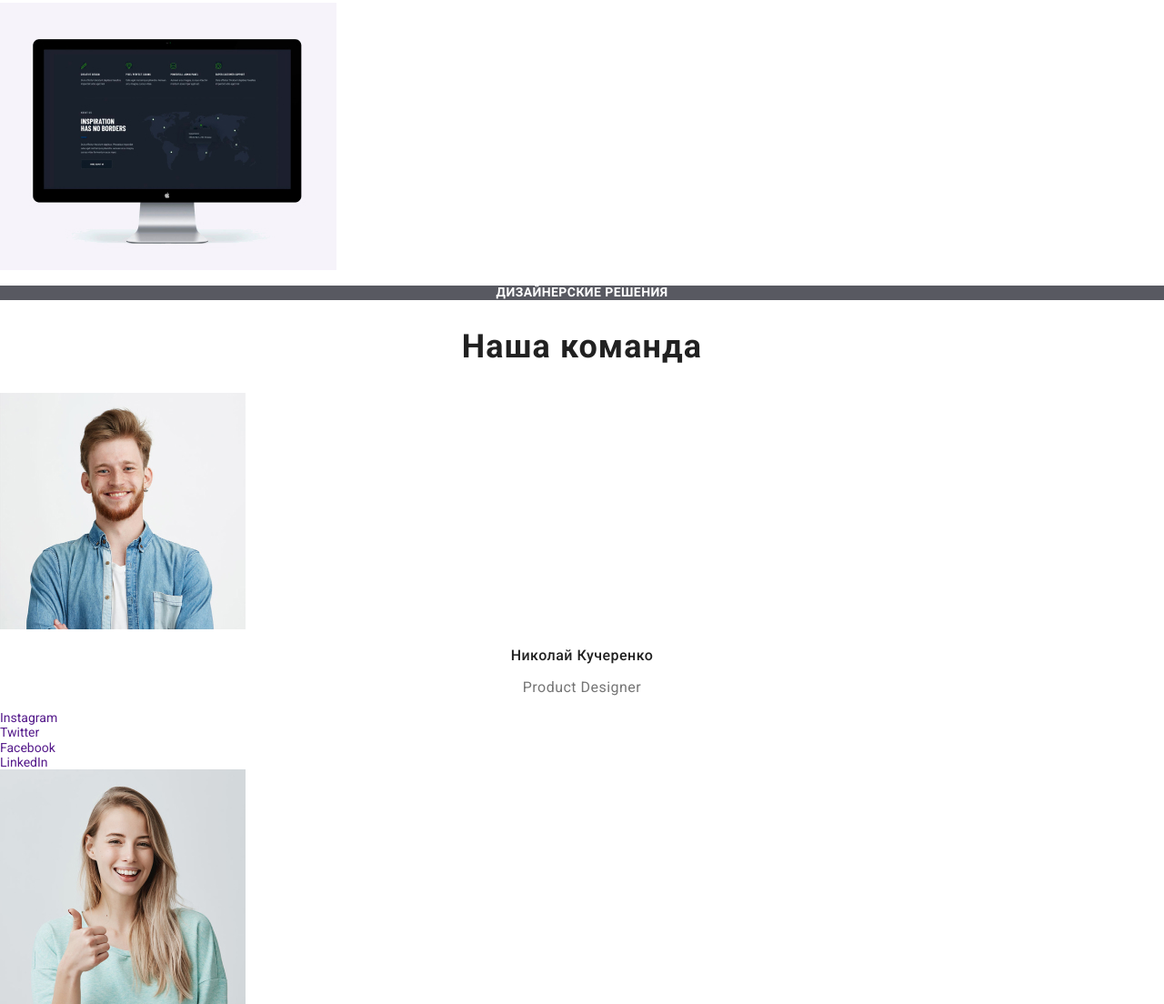
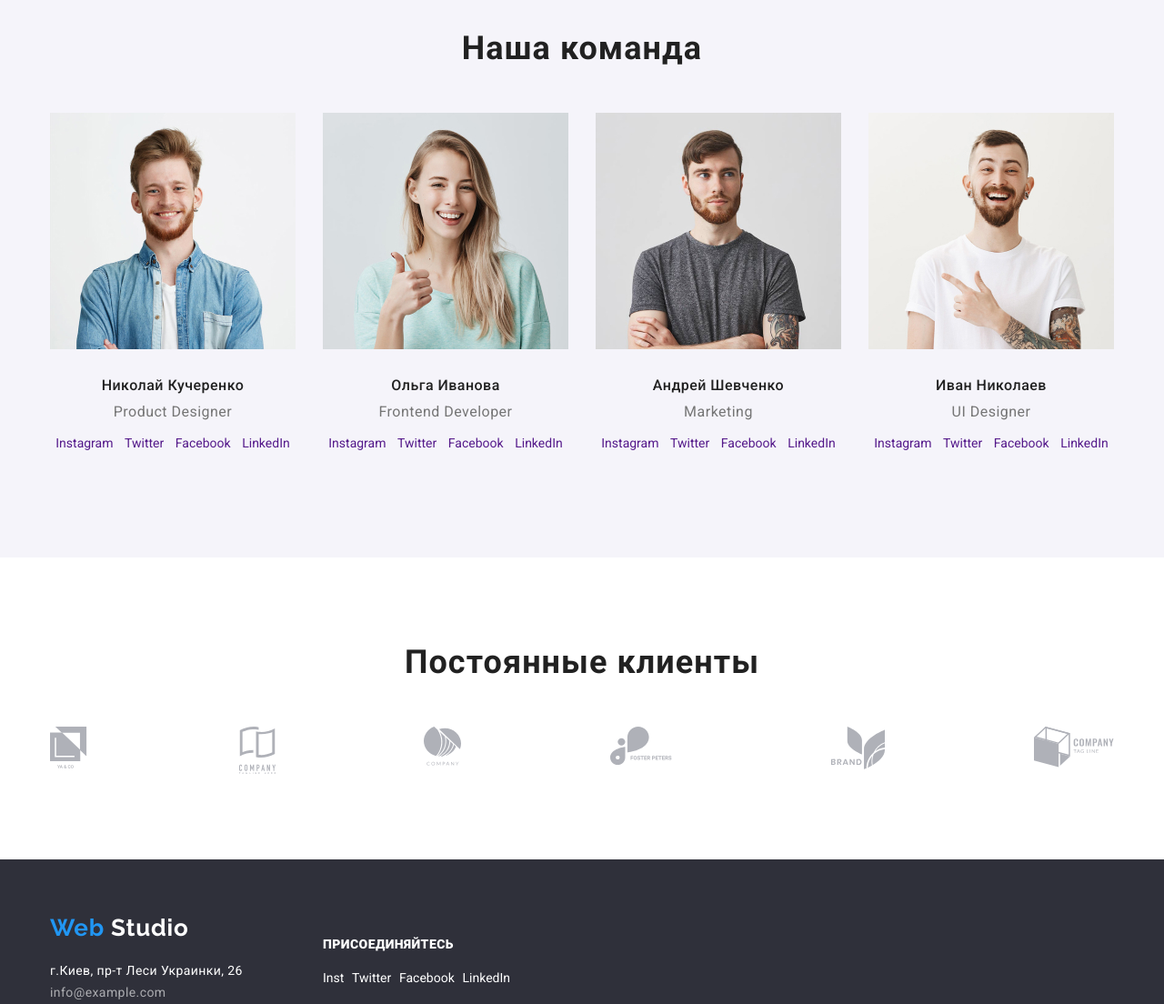
Before and after one commit to Viktoriia-Ksenofontova/goit-markup-hw-03, a plain HTML site: page index.html in a window 1280 px wide. Shown: the part 1696-2800 px from the top of the page at 91% size. Drawn offline with Linux system fonts and the light colour scheme.

Commit message:
flex для index.html

```diff
--- a/css/styles.css
+++ b/css/styles.css
@@ -34,12 +34,33 @@ body {
   margin-right: auto;
   margin-left: auto;
 }
+.navig-list,
+.preference-list,
+.services-list,
+.team-list,
+.client-list,
+.social-list {
+  display: flex;
+  margin: 0;
+  padding: 0;
+  list-style: none;
+}
+
+.link {
+  text-decoration: none;
+}
+
+h2,
+h3 {
+  margin: 0;
+}
+img {
+  display: block;
+}
+
 /* стилизация для header и footer */
-.site-navig {
-  display: flex;
-}
+.site-navig .container,
 .main-navig,
-.navig-list,
 .main-navig-address {
   display: flex;
   align-items: center;
@@ -66,8 +87,8 @@ body {
 }
 .navig.link {
   display: block;
-  padding-top: 30px;
-  padding-bottom: 30px;
+  padding-top: 32px;
+  padding-bottom: 32px;
 
   color: var(--title-text-color);
   font-weight: 500;
@@ -81,8 +102,8 @@ body {
 .main-navig-address .telephone,
 .main-navig-address .mail {
   display: block;
-  padding-top: 30px;
-  padding-bottom: 30px;
+  padding-top: 32px;
+  padding-bottom: 32px;
 
   font-style: normal;
   font-weight: 500;
@@ -112,10 +133,28 @@ footer {
   background-color: var(--footer-background-color);
   color: var(--primary-white);
 }
+footer .container {
+  display: flex;
+}
+.footer-left {
+  margin-top: 60px;
+  margin-right: 69px;
+  margin-bottom: 60px;
+
+  width: 231px;
+}
+.footer-center {
+  margin-top: 72px;
+  width: 206px;
+}
 footer .logo {
+  display: block;
+  margin-bottom: 20px;
+
   color: var(--primary-white);
 }
 .contact-info {
+  display: block;
   line-height: 1.71;
   font-style: normal;
   letter-spacing: 0.03em;
@@ -123,28 +162,38 @@ footer .logo {
 .contact-info .link {
   color: var(--footer-info-text);
 }
+.contact-info-mail {
+  margin-top: 9px;
+  margin-bottom: 9px;
+}
 .call-to-action {
+  margin-bottom: 20px;
+
   font-weight: 700;
   line-height: 1.14;
   letter-spacing: 0.03em;
   text-transform: uppercase;
 }
+.footer-center .social-list {
+  justify-content: space-between;
+}
+.footer-center .social-list-item.link {
+  display: block;
+  color: var(--primary-white);
+}
 /* стилизация основной части index.html*/
-.navig-list,
-.preference-list,
-.services-list,
-.team-list,
-.client-list,
-.social-list {
-  list-style: none;
-  margin: 0;
-  padding: 0;
+
+/*секция - Герой*/
+.hero {
+  padding-top: 200px;
+  padding-bottom: 200px;
 }
-.link {
-  text-decoration: none;
-}
-/*секция - Герой*/
 .hero-title {
+  margin-top: 0;
+  margin-left: 0;
+  margin-right: 0;
+  margin-bottom: 30px;
+
   color: var(--primary-white);
   background-color: rgba(47, 48, 58, 0.8);
   font-weight: 900;
@@ -156,10 +205,16 @@ footer .logo {
 }
 .hero-btn {
   display: block;
-  padding: 10px 32px 10px 32px;
+  margin-left: auto;
+  margin-right: auto;
+  padding-top: 10px;
+  padding-right: 32px;
+  padding-bottom: 10px;
+  padding-left: 32px;
+
   min-width: 200px;
   border-radius: 4px;
-  border-style: none;
+  border: none;
   text-align: center;
   color: var(--primary-white);
   background-color: var(--accent-color);
@@ -169,7 +224,28 @@ footer .logo {
   letter-spacing: 0.06em;
 }
 /*секция - Наши преимущества*/
+.preference {
+  padding-top: 94px;
+  padding-bottom: 47px;
+}
+.preference-item {
+  flex-basis: 270px;
+}
+.preference-item:not(:last-child),
+.services-item:not(:last-child),
+.team-item:not(:last-child) {
+  margin-right: 30px;
+}
+.preference-item img {
+  margig-top: 25px;
+  margin-bottom: 25px;
+  margin-left: auto;
+  margin-right: auto;
+}
 .preference-subtitle {
+  margin-top: 30px;
+  margin-bottom: 10px;
+
   font-weight: 700;
   font-size: 14px;
   line-height: 1.14;
@@ -182,9 +258,15 @@ footer .logo {
   letter-spacing: 0.03em;
 }
 /* секция - Наши услуги, Наша команда, Постоянные клиенты*/
+.services {
+  padding-top: 47px;
+  padding-bottom: 94px;
+}
 .services-title,
 .team-title,
 .client-title {
+  margin-bottom: 50px;
+
   font-weight: 700;
   font-size: 36px;
   line-height: 1.17;
@@ -193,6 +275,11 @@ footer .logo {
   color: var(--title-text-color);
 }
 .services-text {
+  margin-top: 0;
+  margin-bottom: 0;
+  padding-top: 27px;
+  padding-bottom: 27px;
+
   line-height: 1.14;
   text-align: center;
   letter-spacing: 0.03em;
@@ -200,7 +287,17 @@ footer .logo {
   color: var(--primary-white);
   background-color: rgba(47, 48, 58, 0.8);
 }
+.team {
+  padding-top: 94px;
+  padding-bottom: 94px;
+  background-color: #f5f4fa;
+}
+.team-item > img {
+  margin-bottom: 30px;
+}
 .team-subtitle {
+  margin-bottom: 10px;
+
   font-weight: 500;
   font-size: 16px;
   line-height: 1.19;
@@ -209,11 +306,30 @@ footer .logo {
   color: var(--title-text-color);
 }
 .team-position {
+  margin-top: 0;
+  margin-bottom: 16px;
+
   font-size: 16px;
   line-height: 1.19;
   text-align: center;
   letter-spacing: 0.03em;
 }
+.team-item .social-list {
+  margin-bottom: 24px;
+  justify-content: space-around;
+}
+
+.clients {
+  padding-top: 94px;
+  padding-bottom: 94px;
+}
+.client-list {
+  justify-content: space-between;
+}
+.client-list-item {
+  align-items: center;
+}
+
 /* стилизация основной части portfolio.html*/
 .filter,
 .works-examples {
--- a/index.html
+++ b/index.html
@@ -12,8 +12,8 @@
     <link rel="stylesheet" href="./css/styles.css" />
   </head>
   <body>
+    <header class="site-navig">
       <div class="container">
-    <header class="site-navig">
         <nav class="main-navig">
           <a href="./index.html" lang="en" class="logo link">
             <span class="accent"> Web </span> Studio
@@ -35,14 +35,15 @@
             >info@devstudio.com
           </a>
           <br />
-        <a href="tel:+380961111111" class="telephone link">+38 096 111 11 11</a>
+          <a href="tel:+380961111111" class="telephone link"
+            >+38 096 111 11 11</a
+          >
         </address>
+      </div>
+    </header>
 
-    </header>
-</div>
     <main>
       <!--секция - Герой-->
-      <div class="container">
       <section class="hero">
         <h1 class="hero-title">
           Эффективные решения <br />
@@ -50,9 +51,10 @@
         </h1>
         <button type="button" class="hero-btn">Заказать услугу</button>
       </section>
-      </div>
+
       <!--секция со скрытым заголовком - Наши преимущества -->
       <section class="preference">
+        <div class="container">
           <h2 hidden>Наши преимущества</h2>
           <ul class="preference-list">
             <li class="preference-item">
@@ -63,15 +65,15 @@
                 формированию позиции.
               </p>
             </li>
-          <li>
+            <li class="preference-item">
               <img src="./images/clock.svg " alt="часы" width="70" />
               <h3 class="preference-subtitle">Пунктуальность</h3>
               <p class="preference-description">
-              Задача организации, в особенности же рамки и место обучения кадров
-              влечет за собой.
+                Задача организации, в особенности же рамки и место обучения
+                кадров влечет за собой.
               </p>
             </li>
-          <li>
+            <li class="preference-item">
               <img
                 src="./images/diagram.svg"
                 alt="экран с диаграммой"
@@ -83,7 +85,7 @@
                 степени обуславливает.
               </p>
             </li>
-          <li>
+            <li class="preference-item">
               <img src="./images/astronaut.svg " alt="астронавт" width="70" />
               <h3 class="preference-subtitle">Современные технологии</h3>
               <p class="preference-description">
@@ -92,9 +94,11 @@
               </p>
             </li>
           </ul>
+        </div>
       </section>
       <!--Наши услуги-->
       <section class="services">
+        <div class="container">
           <h2 class="services-title">Чем мы занимаемся</h2>
           <ul class="services-list">
             <li class="services-item">
@@ -120,9 +124,11 @@
               </a>
             </li>
           </ul>
+        </div>
       </section>
       <!--Наша команда-->
-      <section>
+      <section class="team">
+        <div class="container">
           <h2 class="team-title">Наша команда</h2>
           <ul class="team-list">
             <li class="team-item">
@@ -134,22 +140,22 @@
               <h3 class="team-subtitle">Николай Кучеренко</h3>
               <p class="team-position" lang="en">Product Designer</p>
               <ul class="social-list">
-              <li>
+                <li class="social-list-item">
                   <a class="link" href="" aria-label="ссылка на Instagram">
                     Instagram
                   </a>
                 </li>
-              <li>
+                <li class="social-list-item">
                   <a class="link" href="" aria-label="ссылка на Twitter">
                     Twitter
                   </a>
                 </li>
-              <li>
+                <li class="social-list-item">
                   <a class="link" href="" aria-label="ссылка на Facebook">
                     Facebook
                   </a>
                 </li>
-              <li>
+                <li class="social-list-item">
                   <a class="link" href="" aria-label="ссылка на LinkedIn">
                     LinkedIn
                   </a>
@@ -165,22 +171,22 @@
               <h3 class="team-subtitle">Ольга Иванова</h3>
               <p class="team-position" lang="en">Frontend Developer</p>
               <ul class="social-list">
-              <li>
+                <li class="social-list-item">
                   <a class="link" href="" aria-label="ссылка на Instagram">
                     Instagram
                   </a>
                 </li>
-              <li>
+                <li class="social-list-item">
                   <a class="link" href="" aria-label="ссылка на Twitter">
                     Twitter
                   </a>
                 </li>
-              <li>
+                <li class="social-list-item">
                   <a class="link" href="" aria-label="ссылка на Facebook">
                     Facebook
                   </a>
                 </li>
-              <li>
+                <li class="social-list-item">
                   <a class="link" href="" aria-label="ссылка на LinkedIn">
                     LinkedIn
                   </a>
@@ -196,22 +202,22 @@
               <h3 class="team-subtitle">Андрей Шевченко</h3>
               <p class="team-position" lang="en">Marketing</p>
               <ul class="social-list">
-              <li>
-                <a class="link" href="" aria-label="ссылка на Instagram"></a>
+                <li class="social-list-item">
+                  <a class="link" href="" aria-label="ссылка на Instagram">
                     Instagram
                   </a>
                 </li>
-              <li>
+                <li class="social-list-item">
                   <a class="link" href="" aria-label="ссылка на Twitter">
                     Twitter
                   </a>
                 </li>
-              <li>
+                <li class="social-list-item">
                   <a class="link" href="" aria-label="ссылка на Facebook">
                     Facebook
                   </a>
                 </li>
-              <li>
+                <li class="social-list-item">
                   <a class="link" href="" aria-label="ссылка на LinkedIn">
                     LinkedIn
                   </a>
@@ -227,22 +233,22 @@
               <h3 class="team-subtitle">Иван Николаев</h3>
               <p class="team-position" lang="en">UI Designer</p>
               <ul class="social-list">
-              <li>
+                <li class="social-list-item">
                   <a class="link" href="" aria-label="ссылка на Instagram">
                     Instagram
                   </a>
                 </li>
-              <li>
+                <li class="social-list-item">
                   <a class="link" href="" aria-label="ссылка на Twitter">
                     Twitter
                   </a>
                 </li>
-              <li>
+                <li class="social-list-item">
                   <a class="link" href="" aria-label="ссылка на Facebook">
                     Facebook
                   </a>
                 </li>
-              <li>
+                <li class="social-list-item">
                   <a class="link" href="" aria-label="ссылка на LinkedIn">
                     LinkedIn
                   </a>
@@ -250,12 +256,14 @@
               </ul>
             </li>
           </ul>
+        </div>
       </section>
       <!--Постоянные клиенты-->
-      <section>
+      <section class="clients">
+        <div class="container">
           <h2 class="client-title">Постоянные клиенты</h2>
           <ul class="client-list">
-          <li>
+            <li class="client-lest-item">
               <a href="" target="_blank">
                 <img
                   src="./images/Client1.svg"
@@ -264,7 +272,7 @@
                 />
               </a>
             </li>
-          <li>
+            <li class="client-lest-item">
               <a href="" target="_blank">
                 <img
                   src="./images/Client2.svg"
@@ -273,7 +281,7 @@
                 />
               </a>
             </li>
-          <li>
+            <li class="client-lest-item">
               <a href="" target="_blank">
                 <img
                   src="./images/Client3.svg"
@@ -282,7 +290,7 @@
                 />
               </a>
             </li>
-          <li>
+            <li class="client-lest-item">
               <a href="" target="_blank">
                 <img
                   src="./images/Client4.svg"
@@ -291,7 +299,7 @@
                 />
               </a>
             </li>
-          <li>
+            <li class="client-lest-item">
               <a href="" target="_blank">
                 <img
                   src="./images/Client5.svg"
@@ -300,7 +308,7 @@
                 />
               </a>
             </li>
-          <li>
+            <li class="client-lest-item">
               <a href="" target="_blank">
                 <img
                   src="./images/Client6.svg"
@@ -310,33 +318,39 @@
               </a>
             </li>
           </ul>
+        </div>
       </section>
     </main>
     <footer>
-      <div>
+      <div class="container">
+        <div class="footer-left">
           <a href="./index.html" lang="en" class="logo link">
             <span class="accent"> Web </span> Studio
           </a>
           <address class="contact-info">
             г.Киев, пр-т Леси Украинки, 26 <br />
-          <a href="mailto:info@example.com" class="link">info@example.com</a>
+            <a href="mailto:info@example.com" class="contact-info-mail link"
+              >info@example.com</a
+            >
             <br />
-          <a href="tel:+380991111111" class="link">+38 099 111 11 11</a>
+            <a href="tel:+380991111111" class="contact-info-telephone link"
+              >+38 099 111 11 11</a
+            >
           </address>
         </div>
-      <div>
+        <div class="footer-center">
           <p class="call-to-action"><b>Присоединяйтесь</b></p>
           <ul class="social-list">
-          <li>
+            <li class="social-list-item">
               <a
                 class="social-list-item link"
                 href=""
                 aria-label="ссылка на Instagram"
               >
-              Instagram
+                Inst
               </a>
             </li>
-          <li>
+            <li class="social-list-item">
               <a
                 class="social-list-item link"
                 href=""
@@ -345,7 +359,7 @@
                 Twitter
               </a>
             </li>
-          <li>
+            <li class="social-list-item">
               <a
                 class="social-list-item link"
                 href=""
@@ -354,7 +368,7 @@
                 Facebook
               </a>
             </li>
-          <li>
+            <li class="social-list-item">
               <a
                 class="social-list-item link"
                 href=""
@@ -365,7 +379,7 @@
             </li>
           </ul>
         </div>
+      </div>
     </footer>
-
   </body>
 </html>
```
Also changed, not shown: portfolio.html (+31 -17 lines). Lines whose indentation alone changed are shown as unchanged.
